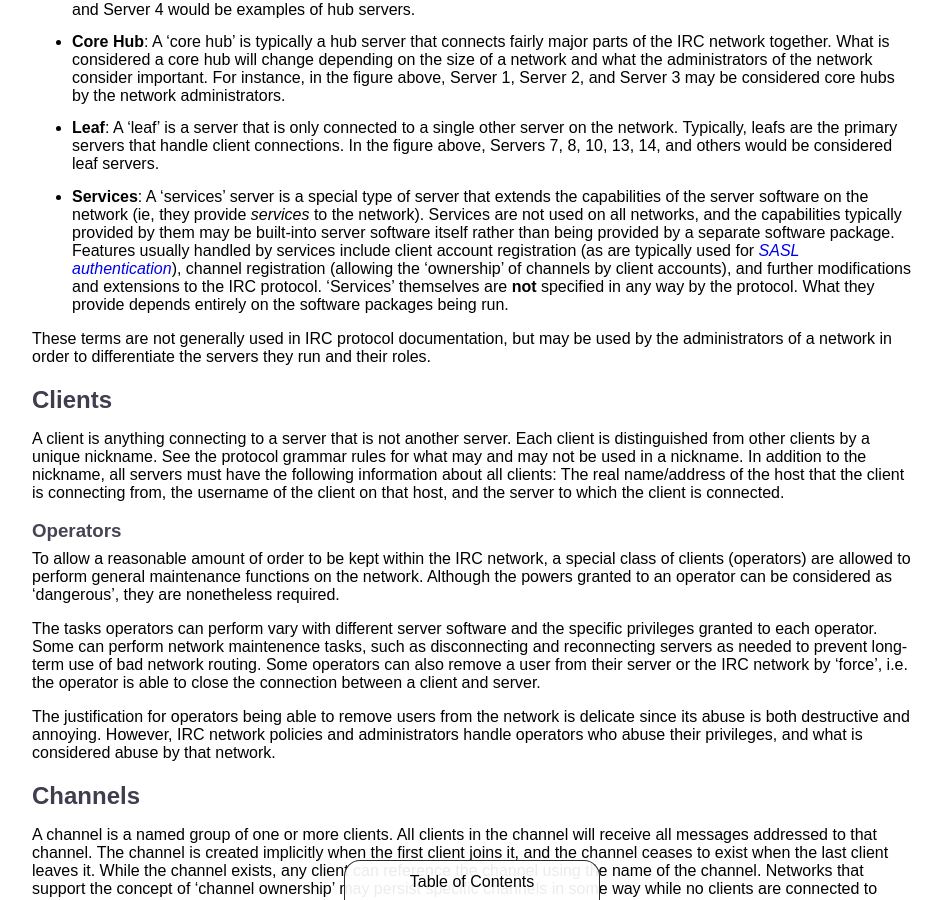
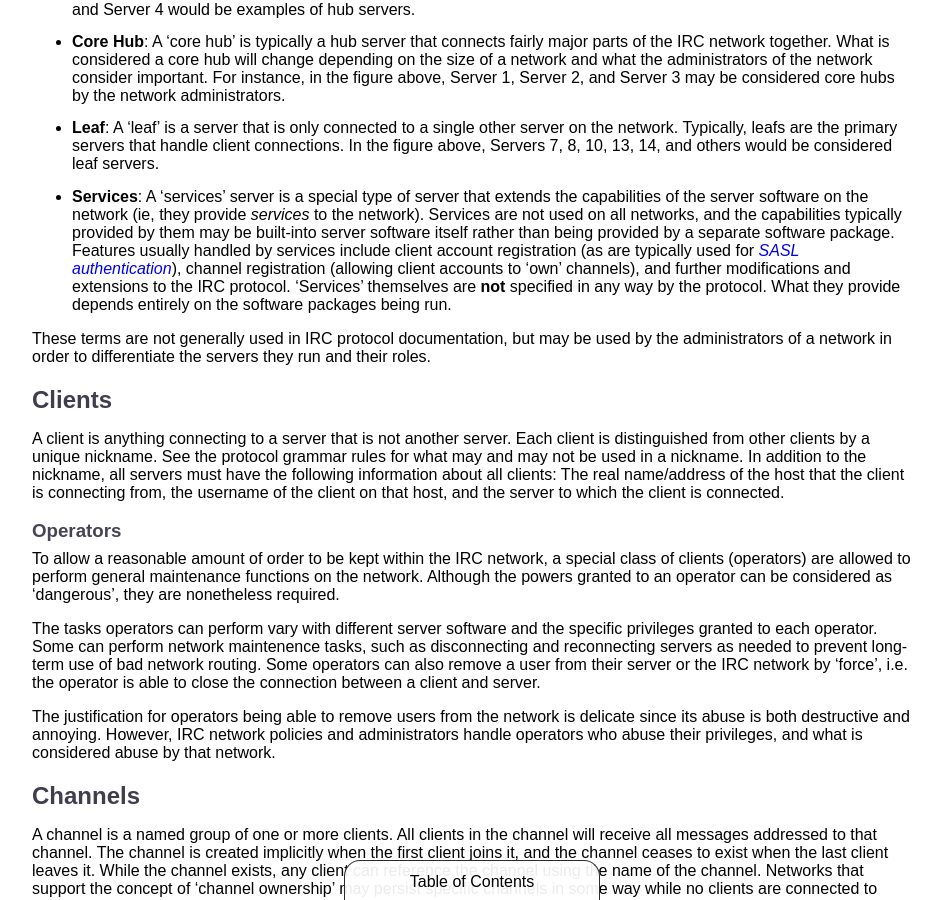
Before and after one commit to ircdocs/modern-irc, a Jekyll site: the page built from index.md, in a window 1280 px wide and 900 px high, scrolled down 1296 px. Shown: the whole window, without its empty margins (168-1110 px from the left). Built offline with Jekyll 4.4.1, drawn with Linux system fonts in a browser that asks for light colours.

Commit message:
services: Betterise language

```diff
--- a/index.md
+++ b/index.md
@@ -69,7 +69,7 @@ There have been several terms created over time to describe the roles of differe
 * **Hub**: A 'hub' is a server that connects to multiple other servers. For instance, in the figure above, Server 2, Server 3, and Server 4 would be examples of hub servers.
 * **Core Hub**: A 'core hub' is typically a hub server that connects fairly major parts of the IRC network together. What is considered a core hub will change depending on the size of a network and what the administrators of the network consider important. For instance, in the figure above, Server 1, Server 2, and Server 3 may be considered core hubs by the network administrators.
 * **Leaf**: A 'leaf' is a server that is only connected to a single other server on the network. Typically, leafs are the primary servers that handle client connections. In the figure above, Servers 7, 8, 10, 13, 14, and others would be considered leaf servers.
-* **Services**: A 'services' server is a special type of server that extends the capabilities of the server software on the network (ie, they provide *services* to the network). Services are not used on all networks, and the capabilities typically provided by them may be built-into server software itself rather than being provided by a separate software package. Features usually handled by services include client account registration (as are typically used for [SASL authentication](#authenticate-message)), channel registration (allowing the 'ownership' of channels by client accounts), and further modifications and extensions to the IRC protocol. 'Services' themselves are **not** specified in any way by the protocol. What they provide depends entirely on the software packages being run.
+* **Services**: A 'services' server is a special type of server that extends the capabilities of the server software on the network (ie, they provide *services* to the network). Services are not used on all networks, and the capabilities typically provided by them may be built-into server software itself rather than being provided by a separate software package. Features usually handled by services include client account registration (as are typically used for [SASL authentication](#authenticate-message)), channel registration (allowing client accounts to 'own' channels), and further modifications and extensions to the IRC protocol. 'Services' themselves are **not** specified in any way by the protocol. What they provide depends entirely on the software packages being run.
 
 These terms are not generally used in IRC protocol documentation, but may be used by the administrators of a network in order to differentiate the servers they run and their roles.
 
```
